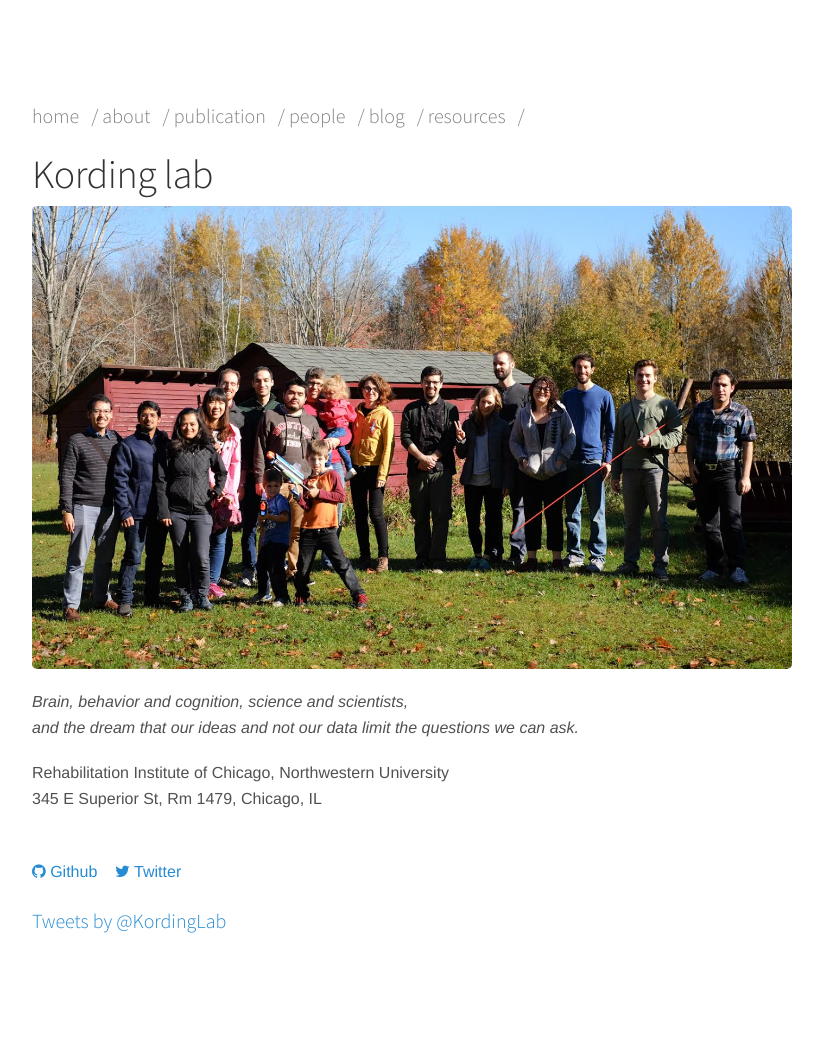
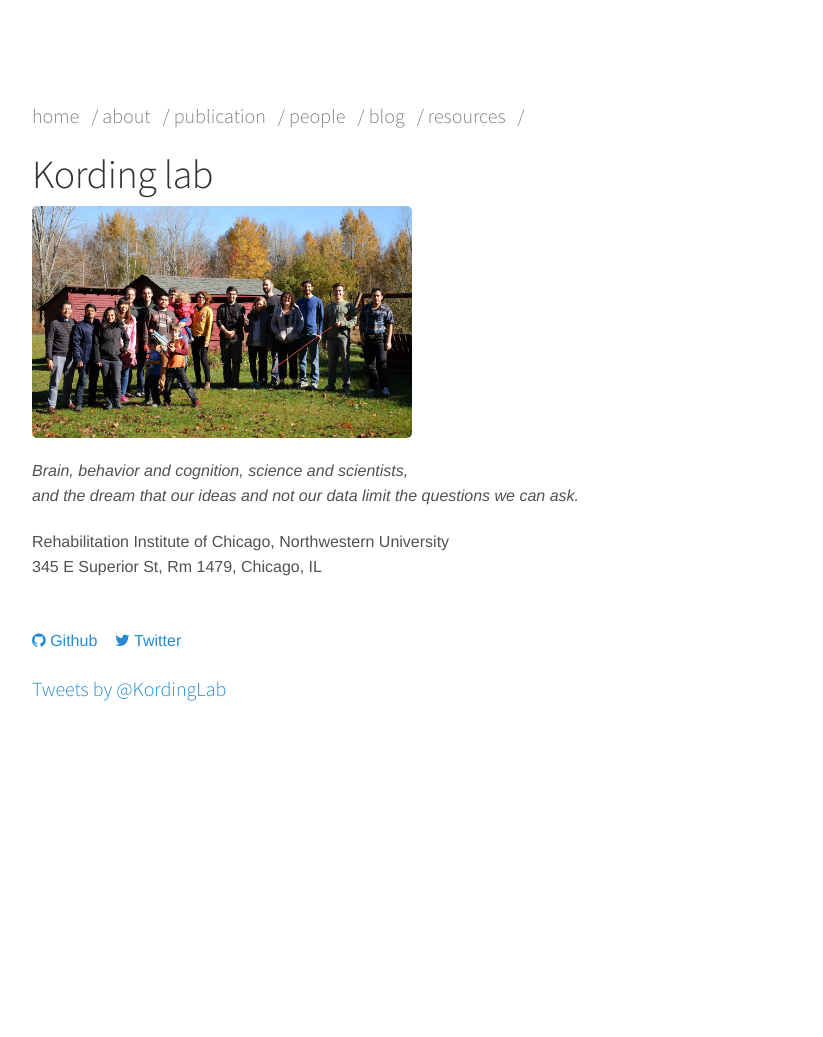
Before and after one commit to KordingLab/KordingLab.github.io, a Jekyll site: the page built from index.html, in a window 1280 px wide. Shown: the whole page, without its empty margins (228-1051 px from the left). Built offline with Jekyll 4.4.1, drawn with Linux system fonts in a browser that asks for light colours; nearby versions of some CDN libraries; comment, search, counter and statistics services are not loaded; after the commit the page ends 900 px from its top, so only the background shows below that.

Commit message:
lab photo size change

```diff
--- a/index.html
+++ b/index.html
@@ -6,7 +6,7 @@ layout: default
     {{ site.name }}
   </h1>
 
-  <img src="/images/people/michigan1.jpg" onmouseover="this.src='/images/people/michigan2.jpg'" onmouseout="this.src='/images/people/michigan1.jpg'" /></a>
+  <img src="/images/people/michigan1.jpg" width="50%" height="50%" onmouseover="this.src='/images/people/michigan2.jpg'" width="50%" height="50%" onmouseout="this.src='/images/people/michigan1.jpg'" width="50%" height="50%" /></a>
 
   <p><em>Brain, behavior and cognition, science and scientists, <br>
     and the dream that our ideas and not our data limit the questions we can ask.</em></p>
```
